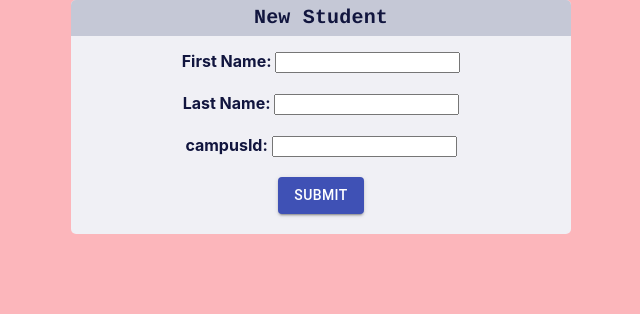
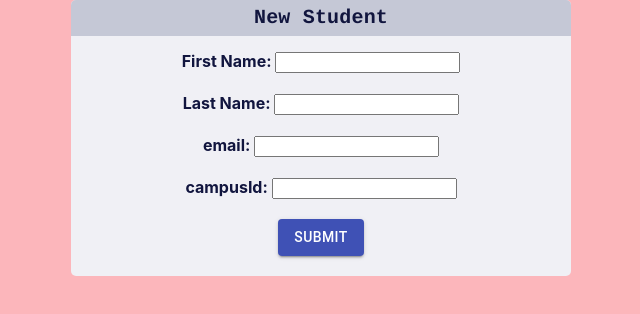
Before and after one commit to GHuang27/client, a React (Create React App) app: page /newstudent in a window 1280 px wide. Shown: the top 314 px of the page, without its empty margins (319-959 px from the left). Built offline with nearby package versions, Linux system fonts and the light colour scheme.

Commit message:
Fixed email adjustment on server side breaking add student form

```diff
--- a/src/components/containers/NewStudentContainer.js
+++ b/src/components/containers/NewStudentContainer.js
@@ -12,6 +12,7 @@
         this.state = {
           firstname: "",
           lastname: "",
+          email: "",
           campusId: null,
           redirect: false,
           redirectId: null
@@ -30,6 +31,7 @@
         let student = {
             firstname: this.state.firstname,
             lastname: this.state.lastname,
+            email: this.state.email,
             campusId: this.state.campusId
         };
 
@@ -38,6 +40,7 @@
         this.setState({
           firstname: "",
           lastname: "",
+          email: "",
           campusId: null,
           redirect: true,
           redirectId: newStudent.id
--- a/src/components/views/NewStudentView.js
+++ b/src/components/views/NewStudentView.js
@@ -54,6 +54,11 @@
           <br/>
           <br/>
 
+          <label style={{color:'#11153e', fontWeight: 'bold'}}>email: </label>
+          <input type="text" name="email" onChange={(e) => handleChange(e)} />
+          <br/>
+          <br/>
+
           <label style={{color:'#11153e', fontWeight: 'bold'}}>campusId: </label>
           <input type="text" name="campusId" onChange={(e) => handleChange(e)} />
           <br/>
```
